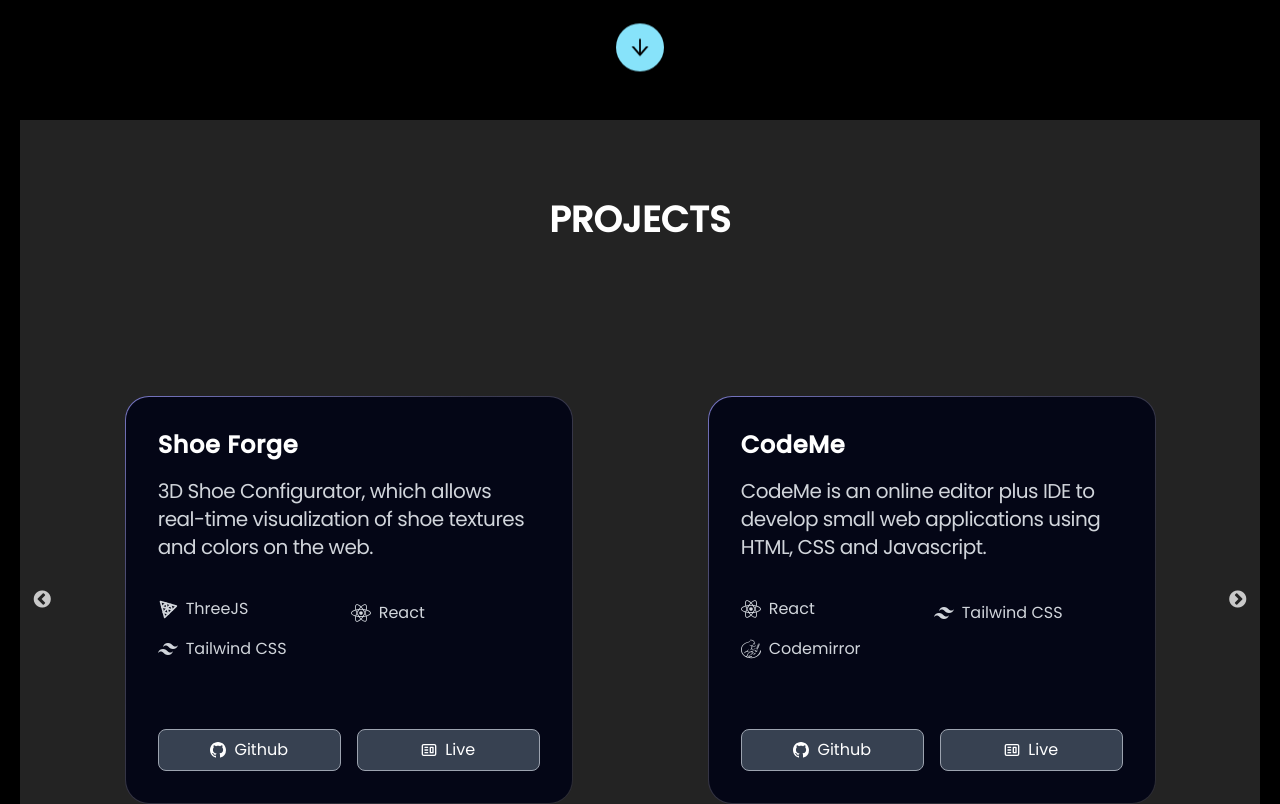
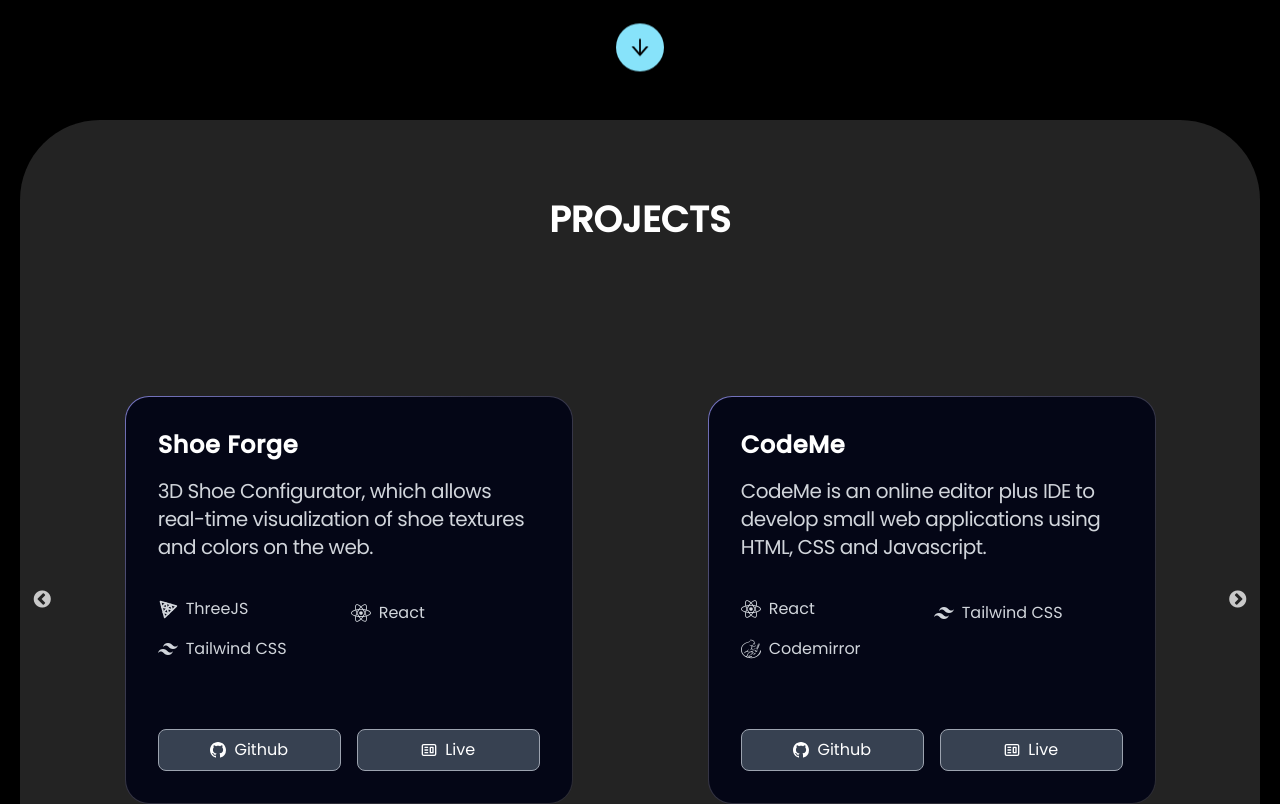
Before and after one commit to hardikverma22/Portfolio, a React (Vite) app: page / in a window 1280 px wide. Shown: the part 2300-3104 px from the top of the page. Built offline with nearby package versions, Linux system fonts and the light colour scheme.

Commit message:
dev:fixing the border radius of project section

```diff
--- a/src/components/ContactMe/ContactMe.jsx
+++ b/src/components/ContactMe/ContactMe.jsx
@@ -20,8 +20,6 @@ const ContactMe = forwardRef(({contactMeRef}, ref) => {
         }}
       />
       <div className="w-full flex gap-10 flex-col justify-start items-center">
-        {/* <div className="z-0 bg-wave-grad dark:bg-wave-dark absolute top-0 min-w-full min-h-full bg-no-repeat bg-cover"></div> */}
-
         <motion.div variants={textVariant(0.1)} initial="hidden" whileInView="show">
           <h2 className="z-50 text-4xl text-primary dark:text-white font-bold flex justify-center items-center uppercase">
             Get In Touch
--- a/src/components/Projects.jsx
+++ b/src/components/Projects.jsx
@@ -10,10 +10,9 @@ const Projects = forwardRef(({projectsRef}, ref) => {
       ref={projectsRef}
       className="relative
                 flex flex-col gap-10 justify-center lg:justify-start items-center
-                h-screen pt-20 [border-radius:nkjhkskhfkjsdkf5rem] m-5
+                h-screen pt-20 [border-radius:5rem] m-5
                 bg-gradient-to-b from-secondary to-[#9fb0d2] dark:from-[#232323] dark:to-[#232323]"
     >
-      {/* <div className="z-0 bg-wave-white dark:bg-wave-black absolute top-0 min-w-full min-h-full bg-no-repeat bg-cover"></div> */}
       <motion.div variants={textVariant(0.1)} initial="hidden" whileInView="show">
         <h2 className="z-50 text-4xl text-primary dark:text-white font-bold flex justify-center items-center uppercase">
           Projects
```
